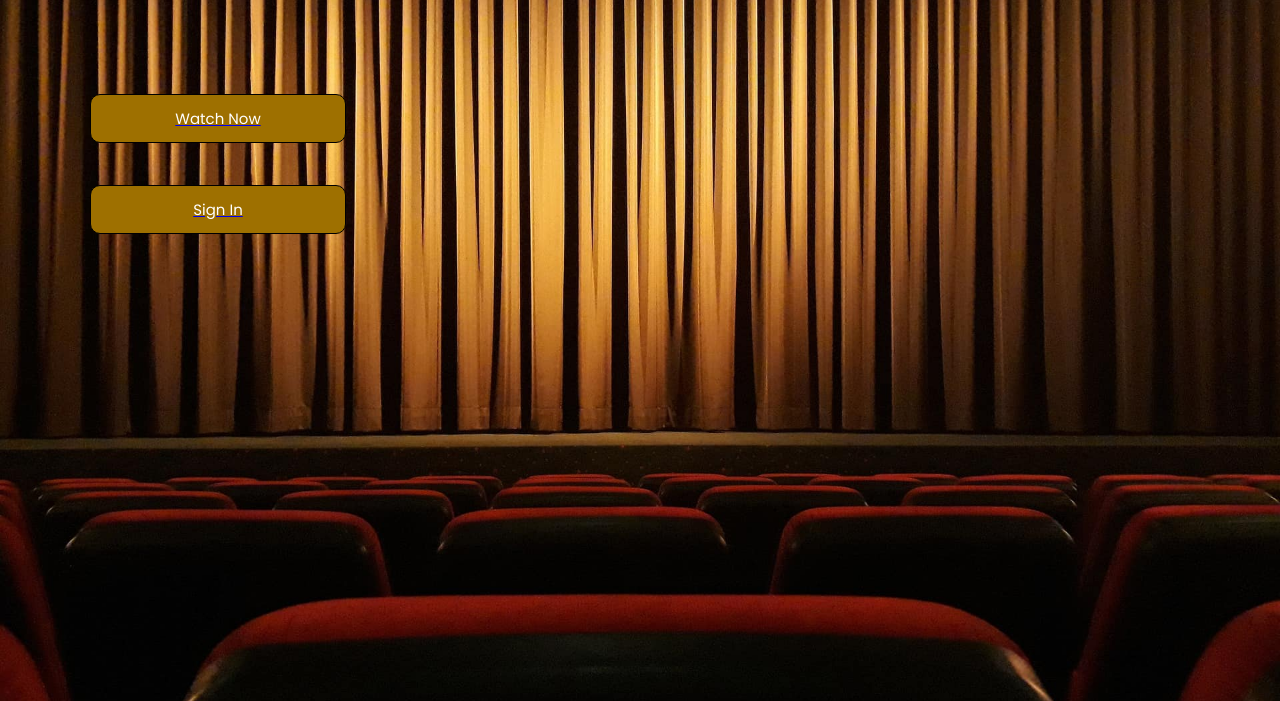
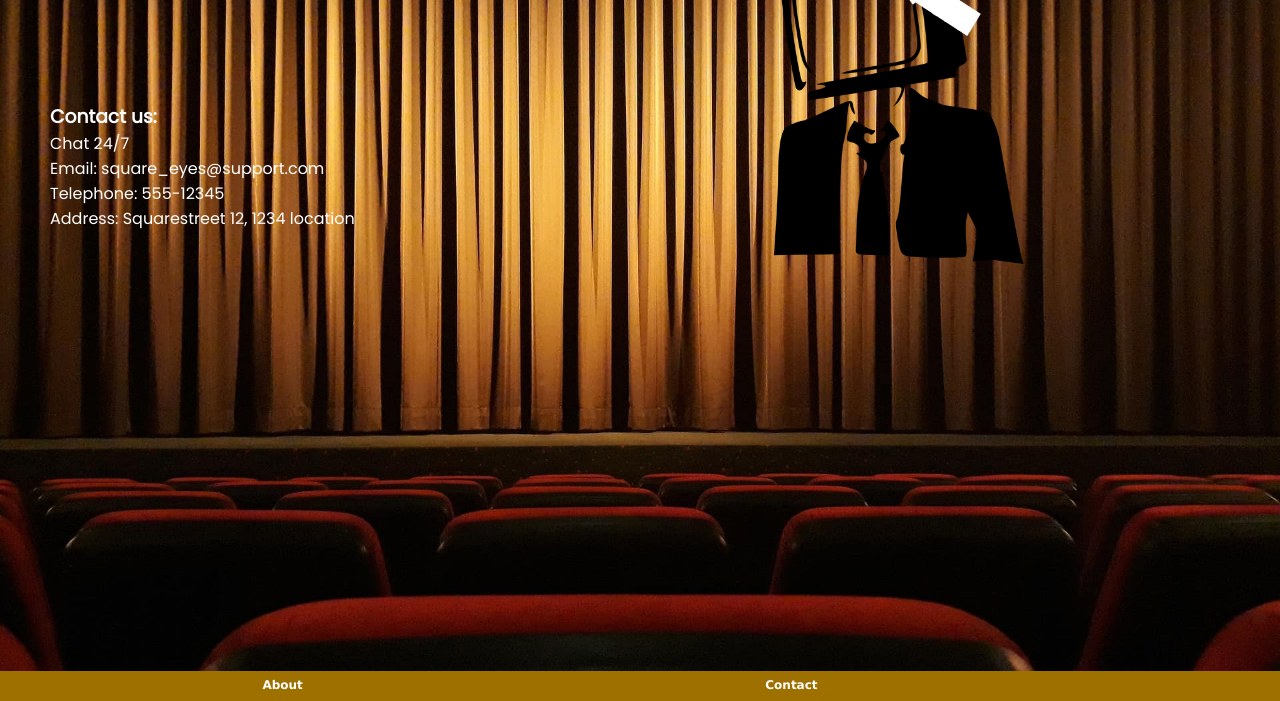
Before and after one commit to Teitrheim/Square-Eyes, a plain HTML site: page contact.html in a window 1280 px wide. Shown: the part 99-800 px from the top of the page. Drawn offline with Linux system fonts and the light colour scheme.

Commit message:
all at once

```diff
--- a/CSS/styles.css
+++ b/CSS/styles.css
@@ -30,7 +30,6 @@ nav {
 }
 
 .nav-links {
-  display: inline-flex;
   flex: 1;
   text-align: right;
 }
@@ -97,6 +96,11 @@ button {
   display: block;
 }
 
+.nav-links ul {
+  display: inline-flex;
+  padding: -1em;
+}
+
 .nav-links {
   position: absolute;
   height: 100vh;
@@ -106,6 +110,13 @@ button {
   text-align: left;
   z-index: 2;
   transition: 1s;
+}
+
+.tv {
+  width: 250px;
+  position: fixed;
+  top: -5%;
+  right: 20%;
 }
 
 /*footer*/
@@ -124,9 +135,18 @@ button {
 
 .footer h4 a {
   font-family: Poppins Verdana, Geneva, Tahoma, sans-serif;
+  font-size: 12px;
   margin-bottom: 25px;
   margin-right: 200px;
   margin-top: 1px;
   text-decoration: none;
   color: #fff;
 }
+
+/*contact page*/
+
+.about {
+  color: #fff;
+  margin-top: 150px;
+  margin-left: 50px;
+}
--- a/contact.html
+++ b/contact.html
@@ -13,7 +13,6 @@
 <body>
     <section class="header">
         <nav>
-            <a href="index.html"><img src="../Teitrheim/assets/SquareEyes_Logo white.png" class="logo" alt="logo square eyes"></a>
             <div class="nav-links">
                 <ul>
                     <li><a href="index.html">Home</a></li>
@@ -21,10 +20,19 @@
                 </ul>
             </div>
         </nav>
-        <a href="categories.html">
-        <button type="button" class="cta">Watch Now</button>
-        <a href="signin.html">
-        <button type="button" class="cta">Sign In</button>
-    </section>
+        <section id="tv">
+            <img src="assets/tv-6188511_640.png" alt="page mascot tv head man" class="tv" />
+        </section>
+        <section class="about">
+            <h1>Contact us:</h1>
+            <p>Chat 24/7</p>
+            <p>Email: square_eyes@support.com</p>
+            <p>Telephone: 555-12345</p>
+            <p>Address: Squarestreet 12, 1234 location</p>
+        </section>
+        <section class="footer">
+            <h4><a href="about.html">About</a></h4>
+            <h4><a href="contact.html">Contact</a></h4>
+        </section>
 </body>
 </html>
```
Also changed, not shown: index.html (+3 -12 lines).
